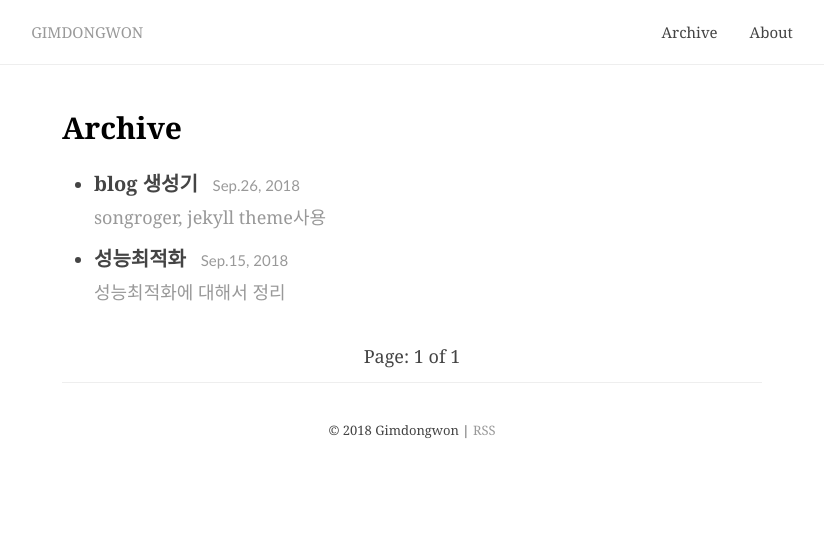
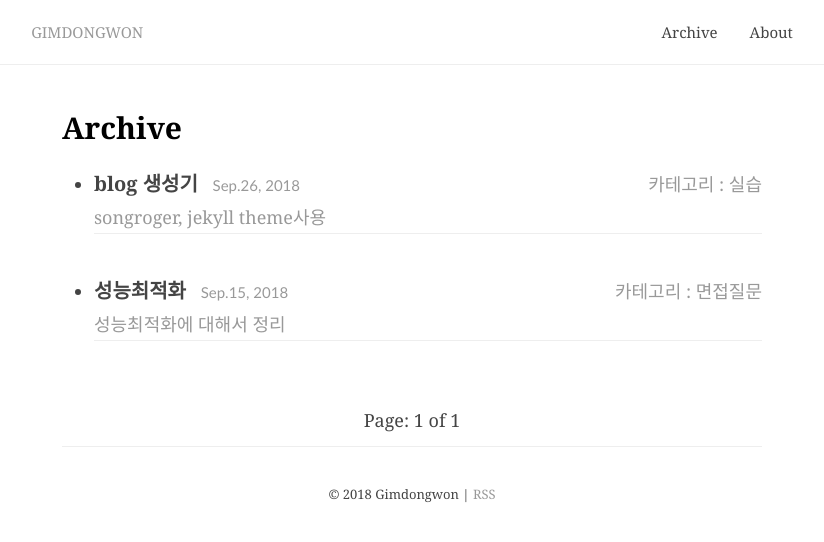
Before and after one commit to gimdongwon/gimdongwon.github.io, a Jekyll site: the page built from archive/index.html, in a window 1280 px wide. Shown: the top 542 px of the page, without its empty margins (228-1052 px from the left). Built offline with Jekyll 4.4.1, drawn with Linux system fonts in a browser that asks for light colours; the list of posts is cut into pages by our own code; comment, search, counter and statistics services are not loaded.

Commit message:
sublime으로 해결

```diff
--- a/_posts/2018-9-26-jekyll theme.md
+++ b/_posts/2018-9-26-jekyll theme.md
@@ -2,7 +2,7 @@
 layout: post
 title: "blog 생성기"
 date: 2018-9-26 17:13:17 +0800
-categories: practical training
+categories: 실습
 location: Seoul, Korea
 description: songroger, jekyll theme사용
 ---
--- a/archive/index.html
+++ b/archive/index.html
@@ -2,15 +2,23 @@
 layout: page
 title: Archive
 ---
+<style type="text/css">
+    .categories{
+        float: right;
+        color: #999
+    }
+</style>
 
 <ul>
     {%for post in paginator.posts %}
     <div class="arch-item">
         <li>
             <a href="{{ post.url | prepend: site.baseurl }}" class="arch-title">{{ post.title }}</a>
-        <time>{{ post.date | date:"%b.%d, %Y" }}</time>
+            <time>{{ post.date | date:"%b.%d, %Y" }}</time> <div class="categories">카테고리 : {{post.categories}}</div>
         </li>
-      {% if post.description %}<div class="arch-desc">{{ post.description }}</div>{% endif %}
+        {% if post.description %}
+        <div class="arch-desc">{{ post.description }}</div>{% endif %}
+        <hr>
     </div>
     {% endfor %}
 </ul>
--- a/index.html
+++ b/index.html
@@ -9,8 +9,8 @@ layout: default
         <a href="{{ post.url | prepend: site.baseurl }}">{{ post.title }}</a>
       </h2>
       <time class="article__date" datetime="{{ post.date | date: "%Y-%m-%d" }}">{{ post.date | date: "%b %-d, %Y" }}</time>
-      <p class="article__excerpt">{{ post.excerpt | truncate: 160 }}</p>
-      <a href="{{ post.url | prepend: site.baseurl }}" class="article__more">Read more »</a>
+      <p class="article__excerpt">{{ post.description | truncate: 160 }}</p>
+
     </article>
     <!-- / article -->
   {% endfor %}
```
Also changed, not shown: about.md (+1 -1 lines). Lines whose indentation alone changed are shown as unchanged.
